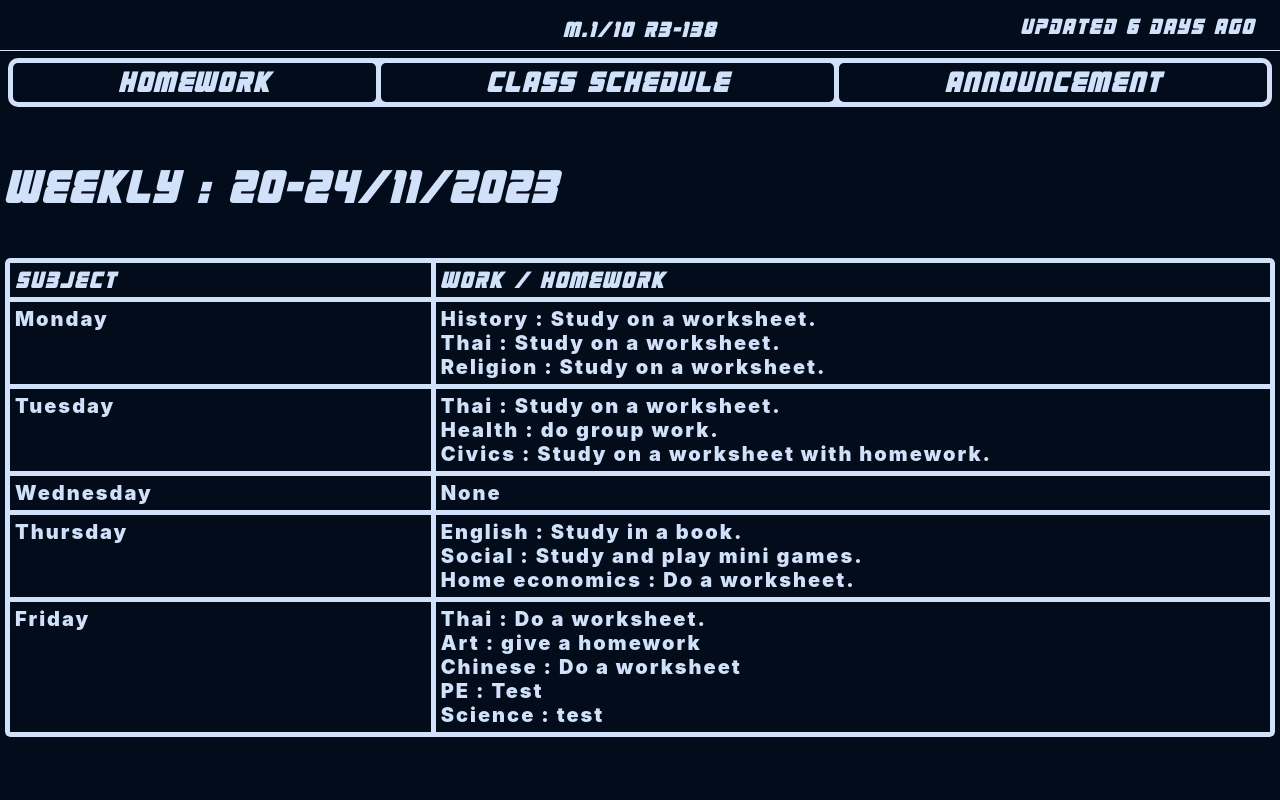
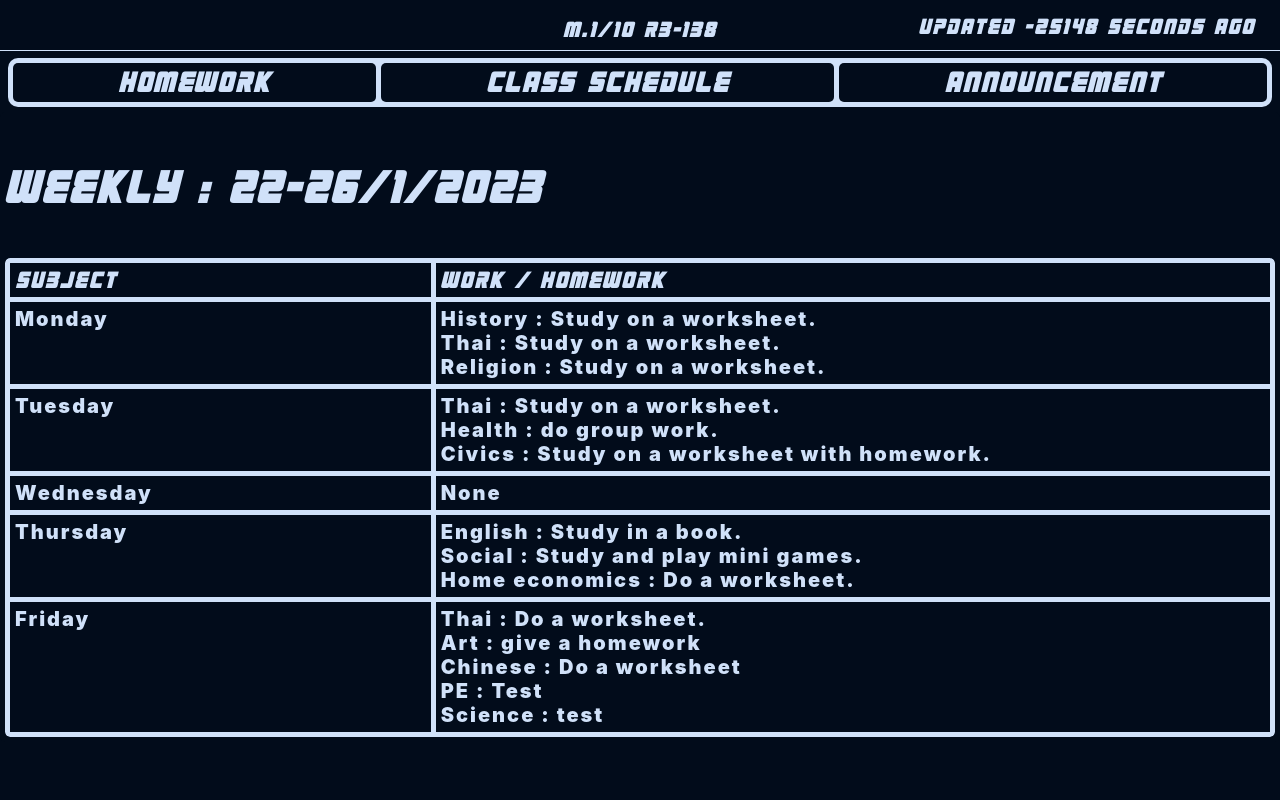
Before and after one commit to Piscrb1dev639/RB, a plain HTML site: page index.html in a window 1280 px wide. Both pictures are taken after a click on the link "Homework". Shown: the top 800 px of the page. Drawn offline with Linux system fonts and the light colour scheme; a web font is replaced by a local one.

Commit message:
Update index.html

```diff
--- a/index.html
+++ b/index.html
@@ -248,7 +248,7 @@
             calendar5.className = 'calendar c5';
             screen.appendChild(calendar5);
 
-            document.querySelector('.calendar.c0').innerHTML = '<br><div class="auto-size">Weekly : 20-24/11/2023</div><br><div class="calendar_in i0"><div class="hwcell">Subject</div><div class="hwcell">Work / Homework</div></div>';
+            document.querySelector('.calendar.c0').innerHTML = '<br><div class="auto-size">Weekly : 22-26/1/2023</div><br><div class="calendar_in i0"><div class="hwcell">Subject</div><div class="hwcell">Work / Homework</div></div>';
             document.querySelector('.calendar.c1').innerHTML = '<br>Monday 20/11/2023<br><div class="calendar_in i1"><div class="hwcell">Subject</div><div class="hwcell">Work / Homework</div></div>';
             document.querySelector('.calendar.c2').innerHTML = '<br>Tuesday<br><div class="calendar_in i2"><div class="hwcell">Subject</div><div class="hwcell">Work / Homework</div></div>';
             document.querySelector('.calendar.c3').innerHTML = '<br>Wednesday<br><div class="calendar_in i3"><div class="hwcell">Subject</div><div class="hwcell">Work / Homework</div></div>';
@@ -269,7 +269,7 @@
         };
 
         function updateTimeDifference() {
-            const inputDate = new Date('2024-01-19T17:00:06');
+            const inputDate = new Date('2024-01-26T16:26:02');
             const currentUtcDate = new Date().toUTCString();
             const currentTime = new Date(currentUtcDate).getTime();
             const inputTime = inputDate.getTime();
```
